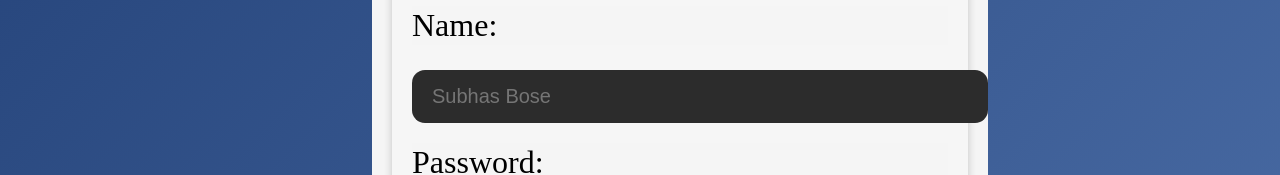
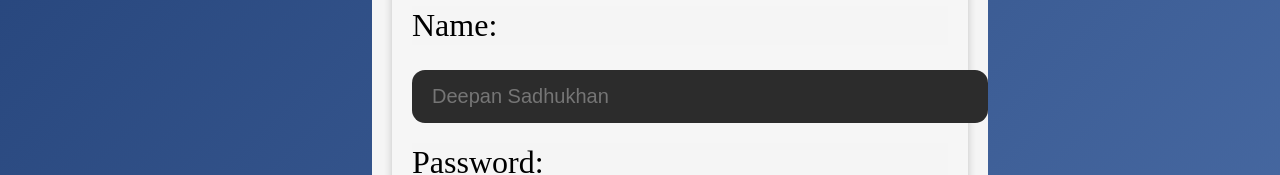
Before and after one commit to DeepanIsCool/DeepanIsCool-IEMCEDS-PROJECT-MANAGEMENT-PORTAL, a React (Vite) app in the folder Project-Management-Frontend-main/: page /facultySignUp in a window 1280 px wide. Shown: the part 567-742 px from the top of the page. Built offline with nearby package versions, Linux system fonts and the light colour scheme; a web font is replaced by a local one.

Commit message:
Update placeholder value for name input in FacultySignUp component

```diff
--- a/Project-Management-Frontend-main/src/pages/FacultySignUp/FacultySignUp.jsx
+++ b/Project-Management-Frontend-main/src/pages/FacultySignUp/FacultySignUp.jsx
@@ -743,7 +743,7 @@ const FacultySignUp = () => {
           <input
             className={`Input ${passwordError ? "" : ""}`}
             type="name"
-            placeholder="Subhas Bose"
+            placeholder="Deepan Sadhukhan"
             value={name}
             onChange={handleNameChange}
             readOnly
```
